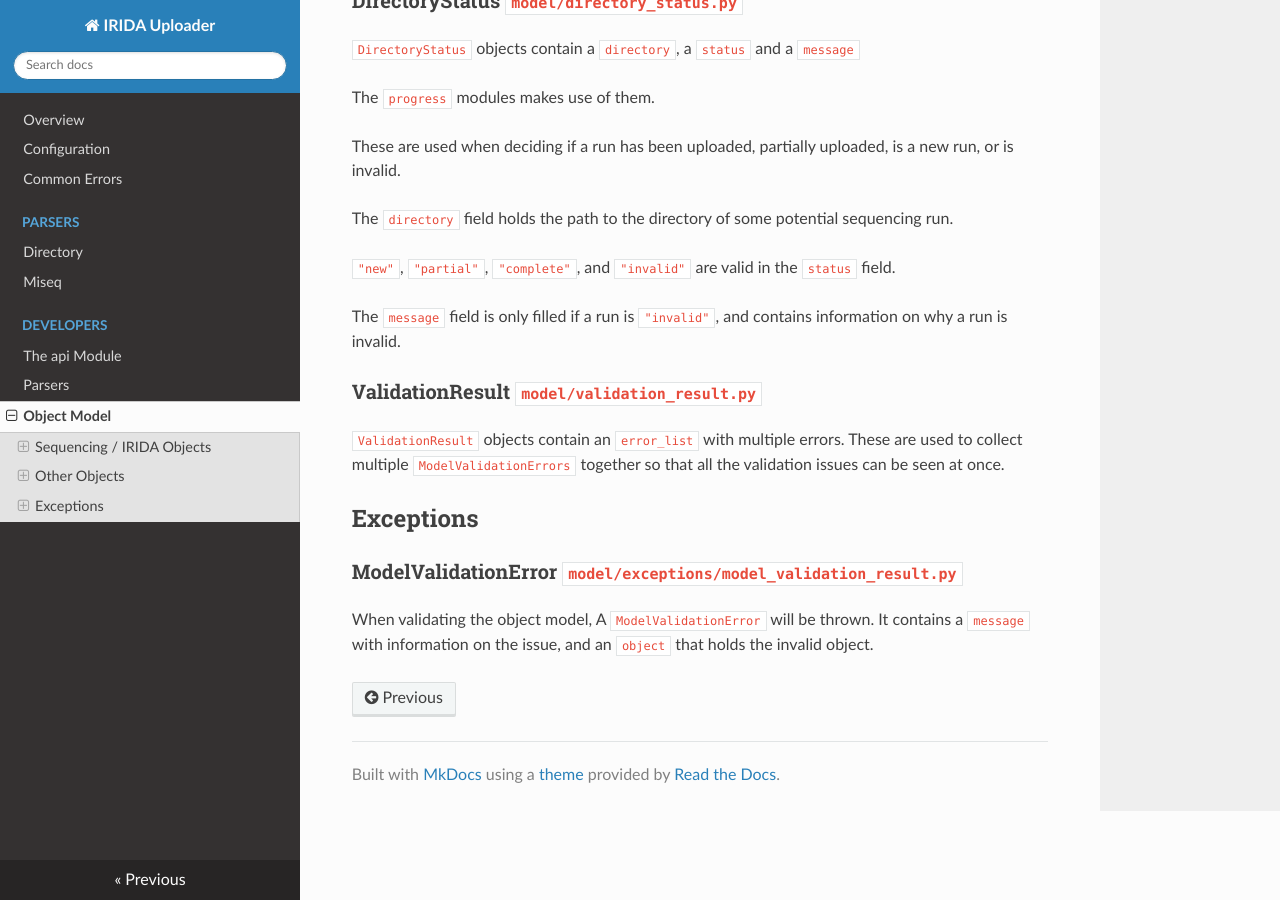
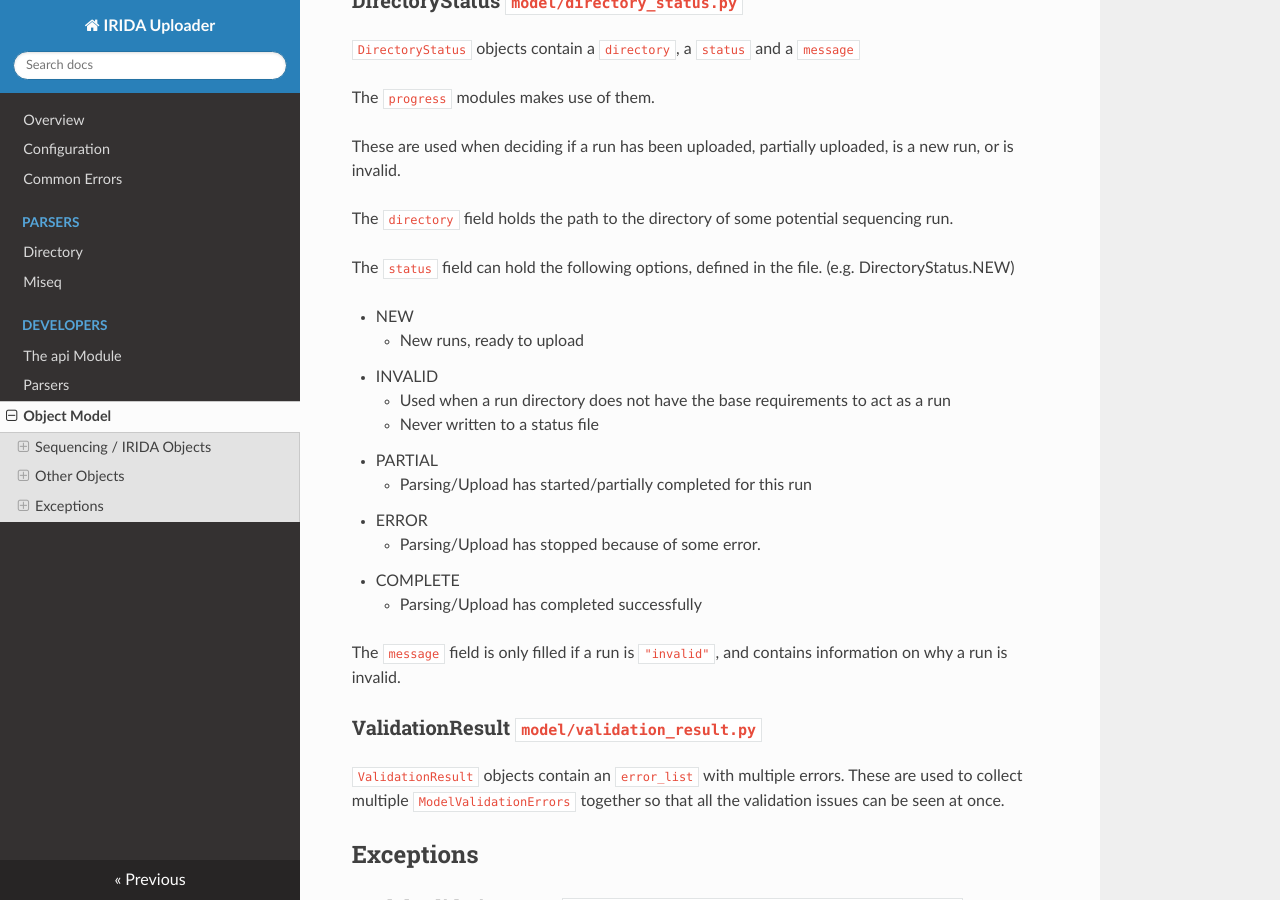
Before and after one commit to phac-nml/irida-uploader, an MkDocs documentation site: the page built from docs/developers/objects.md, in a window 1280 px wide and 900 px high, scrolled down 1488 px. Built offline with MkDocs 1.6.1, drawn with Linux system fonts in a browser that asks for light colours; nearby versions of some CDN libraries; old or Windows-style settings are respelled for this version of MkDocs.

Commit message:
improved documentation

```diff
--- a/docs/developers/objects.md
+++ b/docs/developers/objects.md
@@ -55,7 +55,19 @@ These are used when deciding if a run has been uploaded, partially uploaded, is
 
 The `directory` field holds the path to the directory of some potential sequencing run.
 
-`"new"`, `"partial"`, `"complete"`, and `"invalid"` are valid in the `status` field.
+The `status` field can hold the following options, defined in the file. (e.g. DirectoryStatus.NEW)
+
+* NEW
+    * New runs, ready to upload
+* INVALID
+    * Used when a run directory does not have the base requirements to act as a run
+    * Never written to a status file
+* PARTIAL
+    * Parsing/Upload has started/partially completed for this run
+* ERROR
+    * Parsing/Upload has stopped because of some error.
+* COMPLETE
+    * Parsing/Upload has completed successfully
 
 The `message` field is only filled if a run is `"invalid"`, and contains information on why a run is invalid.
 
```
Also changed, not shown: 1 other file.
